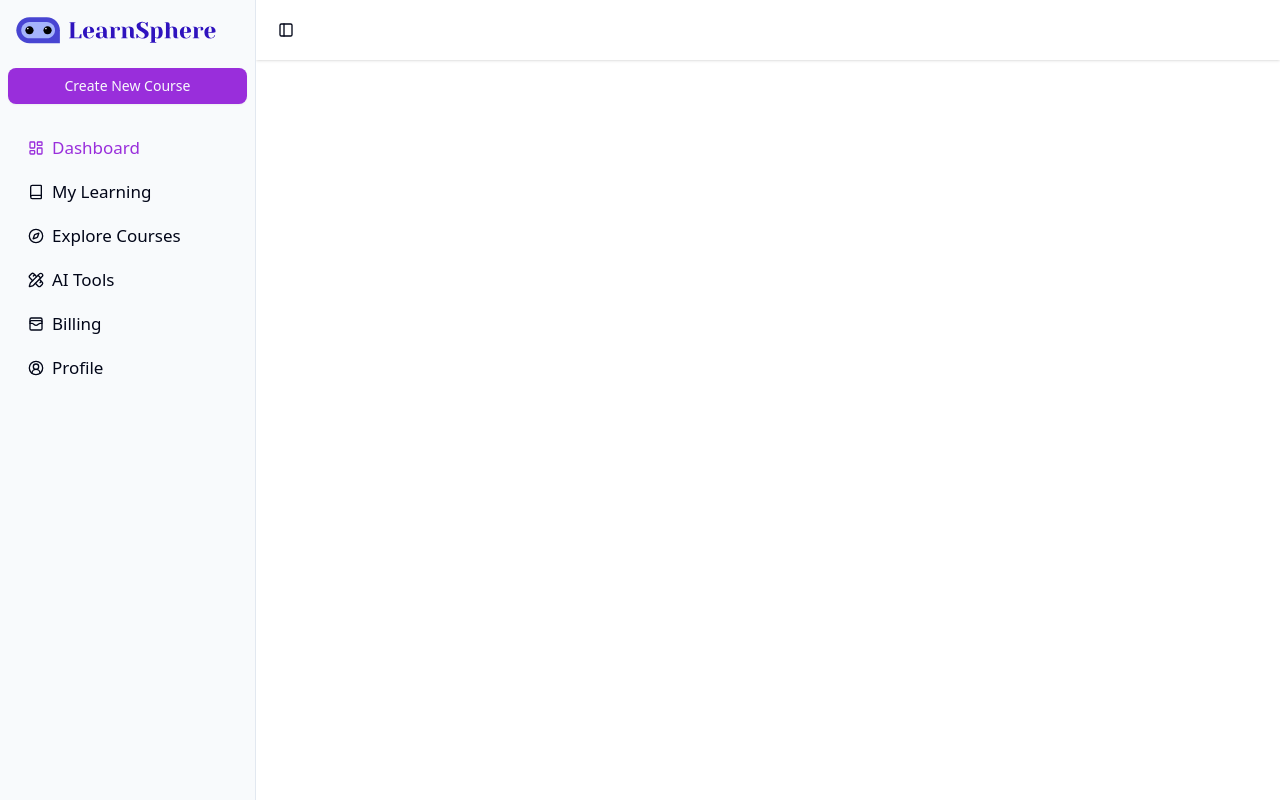
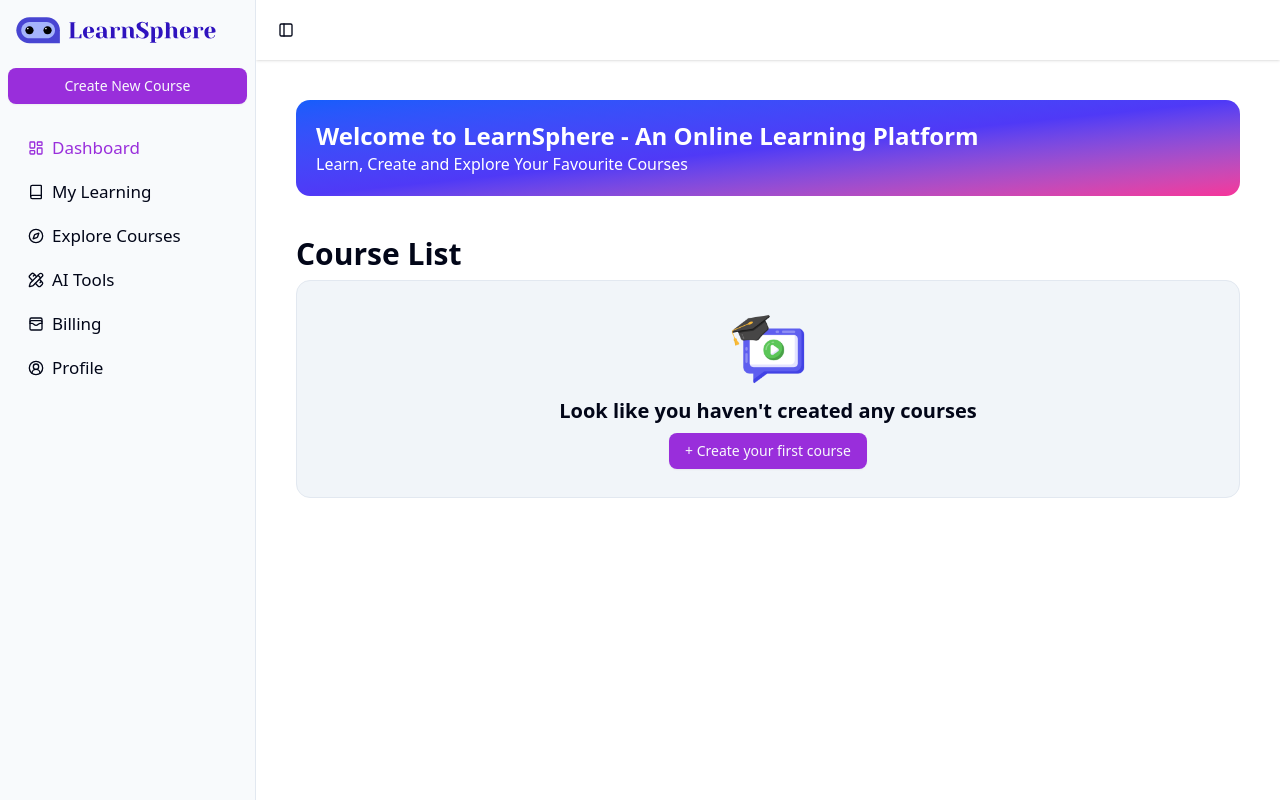
Before and after one commit to SG-CLUB-045/ai-learninig-platform, a Next.js app: page /workspace in a window 1280 px wide. Built offline with nearby package versions, Linux system fonts and the light colour scheme; no server answers.

Commit message:
dashboard

```diff
--- a/app/workspace/_components/AppHeader.jsx
+++ b/app/workspace/_components/AppHeader.jsx
@@ -4,8 +4,8 @@
 
 function AppHeader() {
     return (
-        <div className="p-4 flex justify-between items-center shadow-sm">
-            <SidebarTrigger />
+        <div className="p-4 flex justify-between items-center shadow-sm" >
+            <SidebarTrigger/>
             <UserButton />
         </div>
     )
--- /dev/null
+++ b/app/workspace/_components/Courselist.jsx
@@ -0,0 +1,27 @@
+"use client";
+import { Button } from "@/components/ui/button";
+import Image from "next/image";
+import React, { useState } from "react";
+
+function CourseList() {
+    const [courseList, setCourseList] = useState([]);
+    return (
+        <div className="mt-10">
+            <h2 className="font-bold text-3xl">Course List</h2>
+            {courseList?.length ==0?
+            <div className="flex p-7 items-center justify-center flex-col border rounded-xl mt-2 bg-secondary">
+                <Image src={'/oe.png'} alt="No Courses" width={80} height={80} />
+
+                <h2 className="my-2 text-xl font-bold">Look like you haven't created any courses</h2>
+
+                <Button>+ Create your first course</Button>
+            </div>:
+            <div>
+                List Of Courses
+            </div>
+        }
+        </div>
+    )
+}
+
+export default CourseList;
--- /dev/null
+++ b/app/workspace/_components/WelcomeBanner.jsx
@@ -0,0 +1,12 @@
+import react from 'react';
+
+function WelcomeBanner() {
+    return (
+        <div className='p-5 bg-gradient-to-br from-blue-600 via-indigo-600 to-pink-500 rounded-xl'>
+            <h2 className='font-bold text-2xl text-white'>Welcome to LearnSphere - An Online Learning Platform</h2>
+            <p className='text-white'>Learn, Create and Explore Your Favourite Courses</p>
+        </div>
+    )
+}
+
+export default WelcomeBanner;
--- a/app/workspace/page.jsx
+++ b/app/workspace/page.jsx
@@ -1,11 +1,14 @@
 import React from 'react';
+import WelcomeBanner from './_components/WelcomeBanner';
+import CourseList from './_components/Courselist';
 
 function Workspace() {
   return (
     <div>
-      Workspace
+      <WelcomeBanner />
+      <CourseList />
     </div>
   )
 }
 
-export default Workspace;
+export default Workspace
--- a/app/workspace/provider.jsx
+++ b/app/workspace/provider.jsx
@@ -1,18 +1,19 @@
 import { SidebarProvider, SidebarTrigger } from "@/components/ui/sidebar";
-import React from "react";
 import AppSidebar from "./_components/AppSidebar";
 import AppHeader from "./_components/AppHeader";
 
 function WorkspaceProvider({ children }) {
   return (
     <SidebarProvider>
-      <AppSidebar />
-      <div className="w-full h-full flex flex-col">
-        <AppHeader>
-          {children}
-        </AppHeader>
-      </div>
+      <AppSidebar/>
+      <div className="w-full ">
+        <AppHeader />
+        <div className="p-10">
+        {children}
+        </div>
+        </div>
     </SidebarProvider>
+
   );
 }
 
```
Also changed, not shown: public/oe.png (added).
